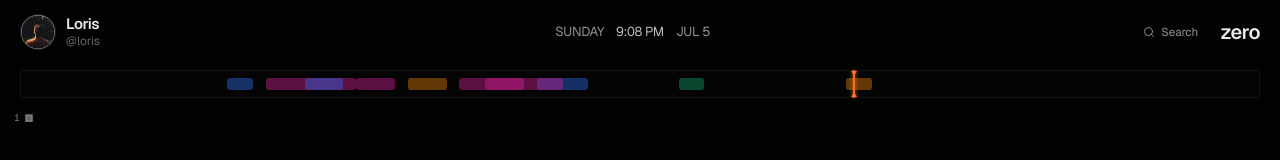
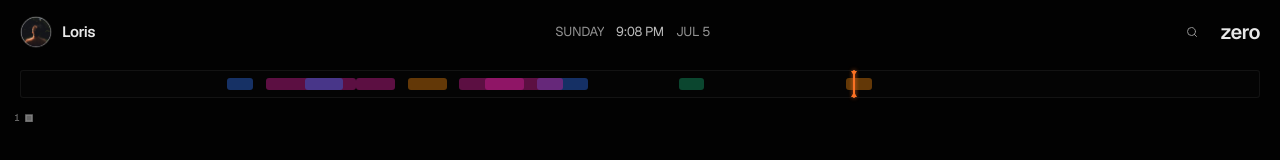
Before and after one commit to L0RIZI0/zero-0.0.0, a Next.js app: page / in a window 1280 px wide. Shown: the top 160 px of the page. Built offline with nearby package versions, Linux system fonts and the light colour scheme.

Commit message:
feat: enhance user identity component with hover reveal for @handle
Co-authored-by: L0RIZI0 <296147340+L0RIZI0@users.noreply.github.com>

```diff
--- a/components/zero/shell-header.tsx
+++ b/components/zero/shell-header.tsx
@@ -117,9 +117,6 @@ export function ShellHeader() {
           aria-label="Search"
         >
           <Search className="h-3 w-3 shrink-0" />
-          <span className="flex items-center overflow-hidden whitespace-nowrap pl-1.5">
-            <span className="hidden text-[11.5px] md:inline">Search</span>
-          </span>
         </button>
         {/* Logo stays flush at the right edge; the window controls are stacked
             ABOVE it (absolutely positioned) so they add no horizontal spacing,
--- a/components/zero/user-identity.tsx
+++ b/components/zero/user-identity.tsx
@@ -1,19 +1,46 @@
 "use client"
 
+import { useState } from "react"
 import Image from "next/image"
+import { motion } from "motion/react"
 import { currentUser } from "@/lib/zero/data"
 import { cn } from "@/lib/utils"
 
+// Avatar diameter at rest (handle hidden, name centered on avatar) vs on hover (handle
+// revealed, two-line block — the avatar grows a touch to keep good proportions).
+const AVATAR_REST = 32
+const AVATAR_HOVER = 36
+
 /**
- * The identity of Space 0 — the user. Lives permanently in the top-left of the
- * shell header: a 36px avatar + name + @handle. entity0's header no longer
- * compacts on dive (it's a constant-height full-bleed backdrop chrome), so this
- * renders a single fixed size.
+ * The identity of Space 0 — the user. Lives permanently in the top-left of the shell
+ * header: an avatar + name, with the @handle REVEALED ON HOVER.
+ *
+ * At rest the handle is hidden and the name sits alone, vertically centered on the avatar,
+ * so the avatar is sized DOWN to stay proportional to a single line. On hover the handle row
+ * expands (height 0→auto + fade), which grows the text column and — because the row is
+ * `items-center` — pushes the name UP while the handle slides in beneath it; the avatar
+ * simultaneously grows to keep good proportions against the now two-line block.
+ *
+ * Uses a JS hover state + motion rather than CSS `group-hover` because Tailwind v4 gates
+ * hover utilities behind `@media (hover: hover)` (and the height:auto reveal needs a measured
+ * animation anyway) — pointer events give a reliable, smoothly-animated reveal.
  */
 export function UserIdentity({ className }: { className?: string }) {
+  const [hovered, setHovered] = useState(false)
+  const transition = { duration: 0.2, ease: [0.16, 1, 0.3, 1] as const }
+
   return (
-    <div className={cn("flex min-w-0 items-center gap-2.5", className)}>
-      <span className="relative h-9 w-9 shrink-0 overflow-hidden rounded-full border border-border">
+    <div
+      className={cn("flex min-w-0 items-center gap-2.5", className)}
+      onMouseEnter={() => setHovered(true)}
+      onMouseLeave={() => setHovered(false)}
+    >
+      <motion.span
+        className="relative shrink-0 overflow-hidden rounded-full border border-border"
+        initial={false}
+        animate={{ width: hovered ? AVATAR_HOVER : AVATAR_REST, height: hovered ? AVATAR_HOVER : AVATAR_REST }}
+        transition={transition}
+      >
         <Image
           src={currentUser.avatarUrl ?? "/loris-avatar.png"}
           alt={`${currentUser.name} avatar`}
@@ -21,14 +48,23 @@ export function UserIdentity({ className }: { className?: string }) {
           sizes="44px"
           className="object-cover"
         />
-      </span>
+      </motion.span>
       <span className="flex min-w-0 flex-col leading-tight">
         <span className="truncate text-[15px] font-semibold tracking-tight text-foreground">
           {currentUser.name}
         </span>
-        <span className="truncate text-[12px] text-muted-foreground/70">
-          @{currentUser.handle}
-        </span>
+        {/* Handle: collapsed to zero height + faded at rest, expands (measured height 0→auto)
+            and fades in on hover, pushing the name up. overflow-hidden clips the collapse. */}
+        <motion.span
+          className="overflow-hidden"
+          initial={false}
+          animate={{ height: hovered ? "auto" : 0, opacity: hovered ? 1 : 0 }}
+          transition={transition}
+        >
+          <span className="block truncate pt-0.5 text-[12px] text-muted-foreground/70">
+            @{currentUser.handle}
+          </span>
+        </motion.span>
       </span>
     </div>
   )
```
Also changed, not shown: 1 other file (tests, documents, lock files or other folders).
